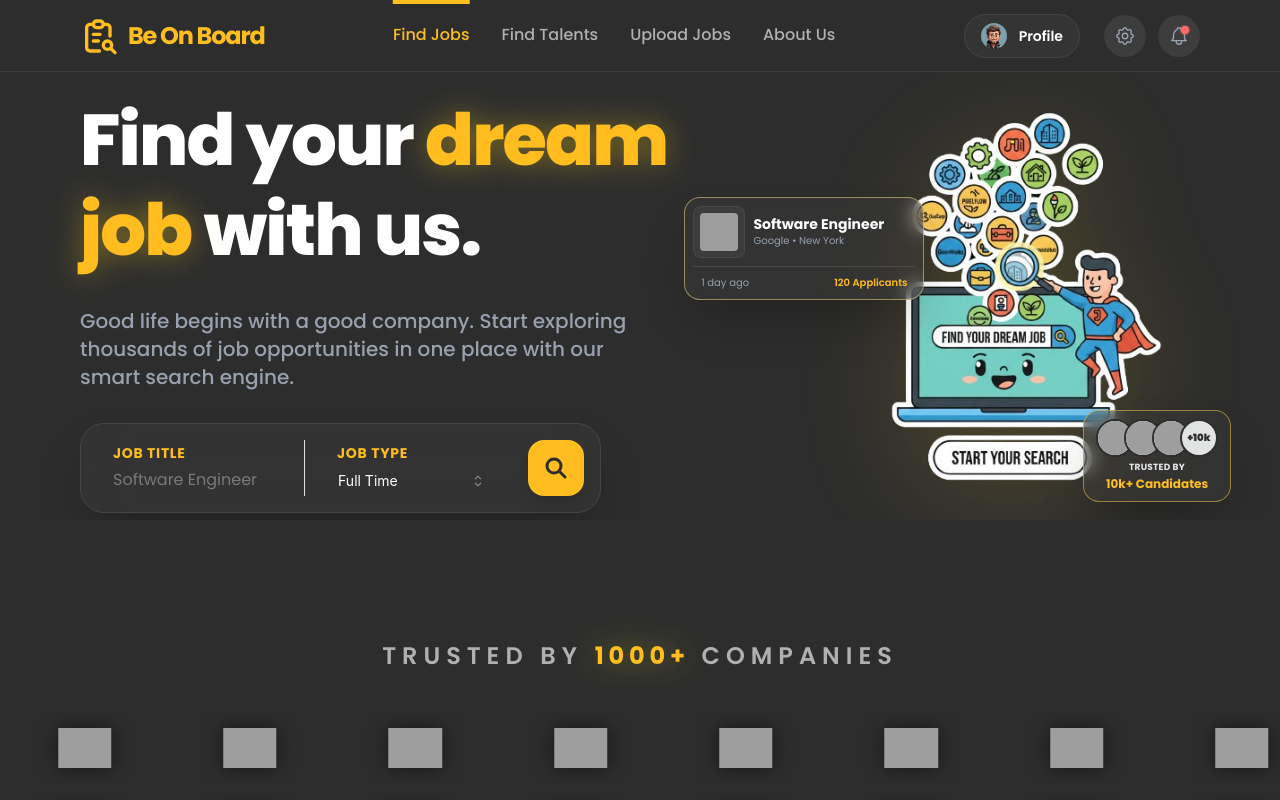
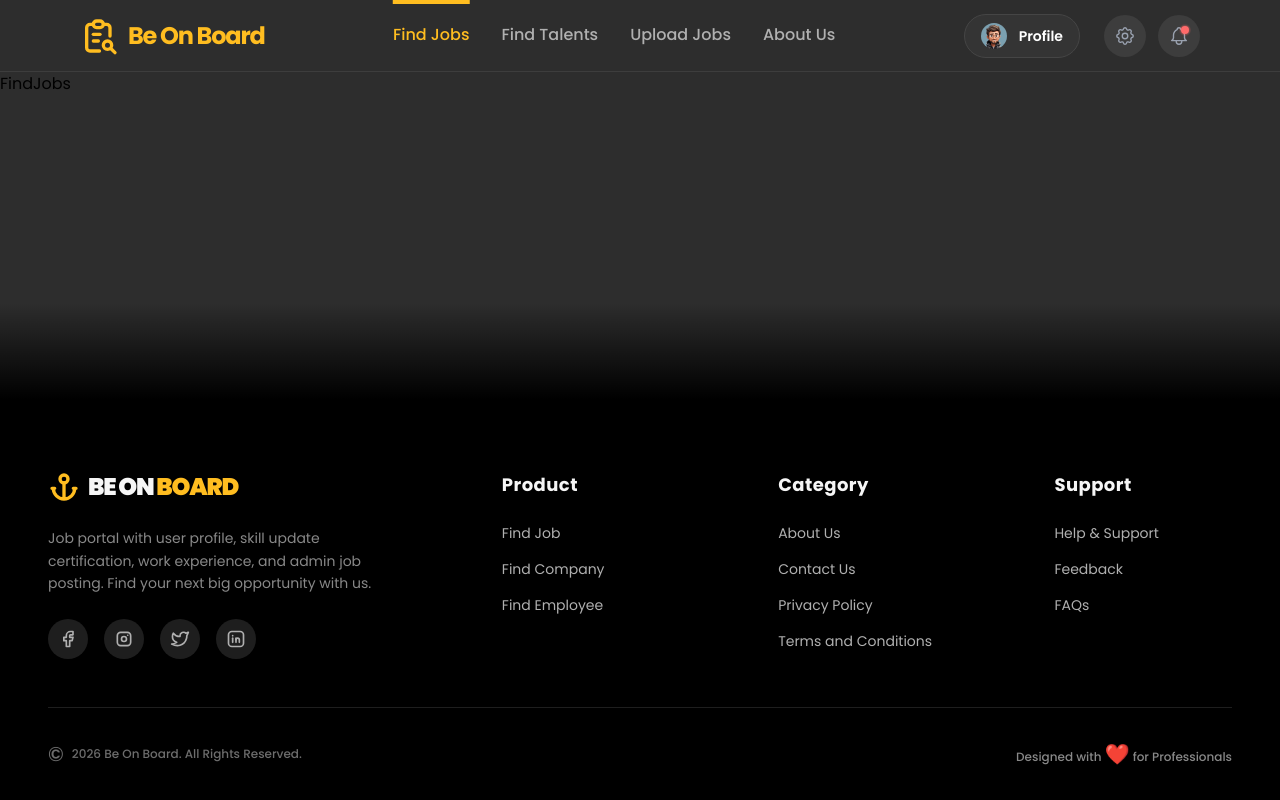
Before and after one commit to Bera-Avijit/Be-On-Board, a React (Vite) app in the folder Frontend/: page /find-jobs in a window 1280 px wide. Built offline with nearby package versions, Linux system fonts and the light colour scheme; grey boxes are pictures that could not be loaded.

Commit message:
Route Updated

```diff
--- a/Frontend/src/App.jsx
+++ b/Frontend/src/App.jsx
@@ -1,9 +1,43 @@
-import { RouterProvider } from "react-router";
+import { createBrowserRouter, RouterProvider, Outlet } from "react-router-dom";
 import "./App.css";
 import HomePage from "./Pages/HomePage";
-import { createBrowserRouter } from "react-router-dom";
+import FindJobs from "./Pages/FindJobs";
+import Header from "./Components/Header";
+import Footer from "./Components/Footer";
 
-const router = createBrowserRouter([{ path: "*", element: <HomePage /> }]);
+const Layout = () => {
+  return (
+    <div className="flex flex-col min-h-screen w-full bg-mine-shaft-950 font-['Poppins']">
+      <Header />
+      <main className="flex-1 w-full">
+        <Outlet />
+      </main>
+      <Footer />
+    </div>
+  );
+};
+
+const router = createBrowserRouter([
+  {
+    path: "/",
+    element: <Layout />,
+    children: [
+      {
+        index: true,
+        element: <HomePage />,
+      },
+      {
+        path: "find-jobs",
+        element: <FindJobs />,
+      },
+    ],
+  },
+  {
+    path: "*",
+    element: <HomePage />,
+  },
+]);
+
 function App() {
   return (
     <>
--- /dev/null
+++ b/Frontend/src/Pages/FindJobs.jsx
@@ -0,0 +1,9 @@
+import React from 'react'
+
+const FindJobs = () => {
+    return (
+        <div>FindJobs</div>
+    )
+}
+
+export default FindJobs
--- a/Frontend/src/Pages/HomePage.jsx
+++ b/Frontend/src/Pages/HomePage.jsx
@@ -1,34 +1,20 @@
 import React from "react";
-import Header from "../Components/Header";
 import Hero from "../Components/Hero";
 import Companies from "../Components/Companies";
 import JobCategory from "../Components/JobCategory";
 import WorkingSteps from "../Components/WorkingSteps";
 import Testimonials from "../Components/Testimonials";
 import Subscribe from "../Components/Subscribe";
-import Footer from "../Components/Footer";
 
 const HomePage = () => {
   return (
-    /* flex-col: Stacks Header on top of Hero.
-      h-screen: Forces the div to be exactly the height of the window.
-      overflow-hidden: Prevents "accidental" scrolls from floating animations.
-    */
-    <div className="flex flex-col min-h-screen w-full bg-mine-shaft-950 font-['Poppins']">
-      <Header />
-
-      {/* flex-1: This tells the Hero container to grow and fill
-        all remaining space perfectly without guessing pixels.
-      */}
-      <main className="flex-1 w-full">
+    <div className="w-full bg-mine-shaft-950 font-['Poppins']">
       <Hero />
       <Companies />
       <JobCategory />
       <WorkingSteps />
       <Testimonials />
       <Subscribe />
-        <Footer />
-      </main>
     </div>
   );
 };
```
Lines whose indentation alone changed are shown as unchanged.
